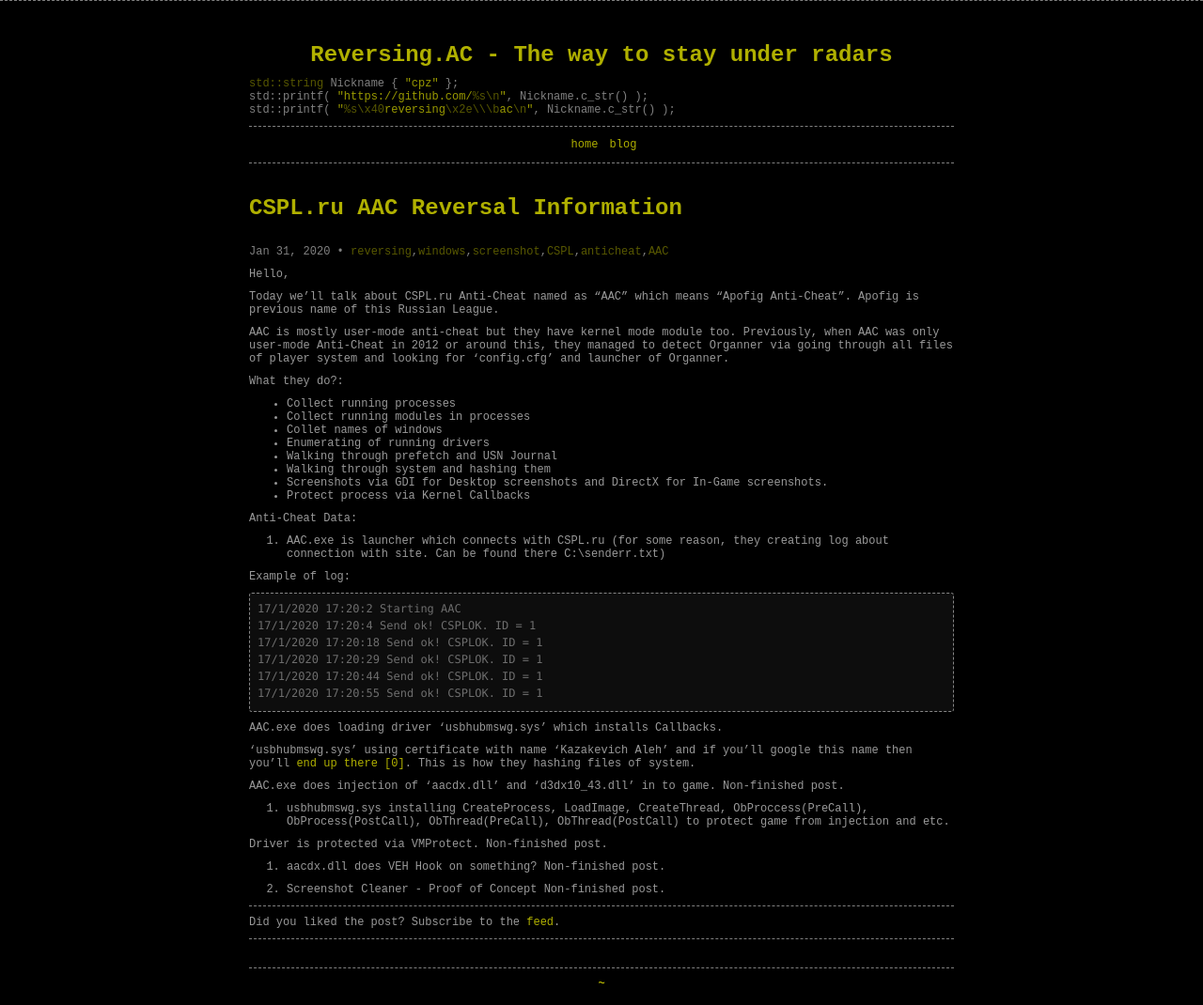
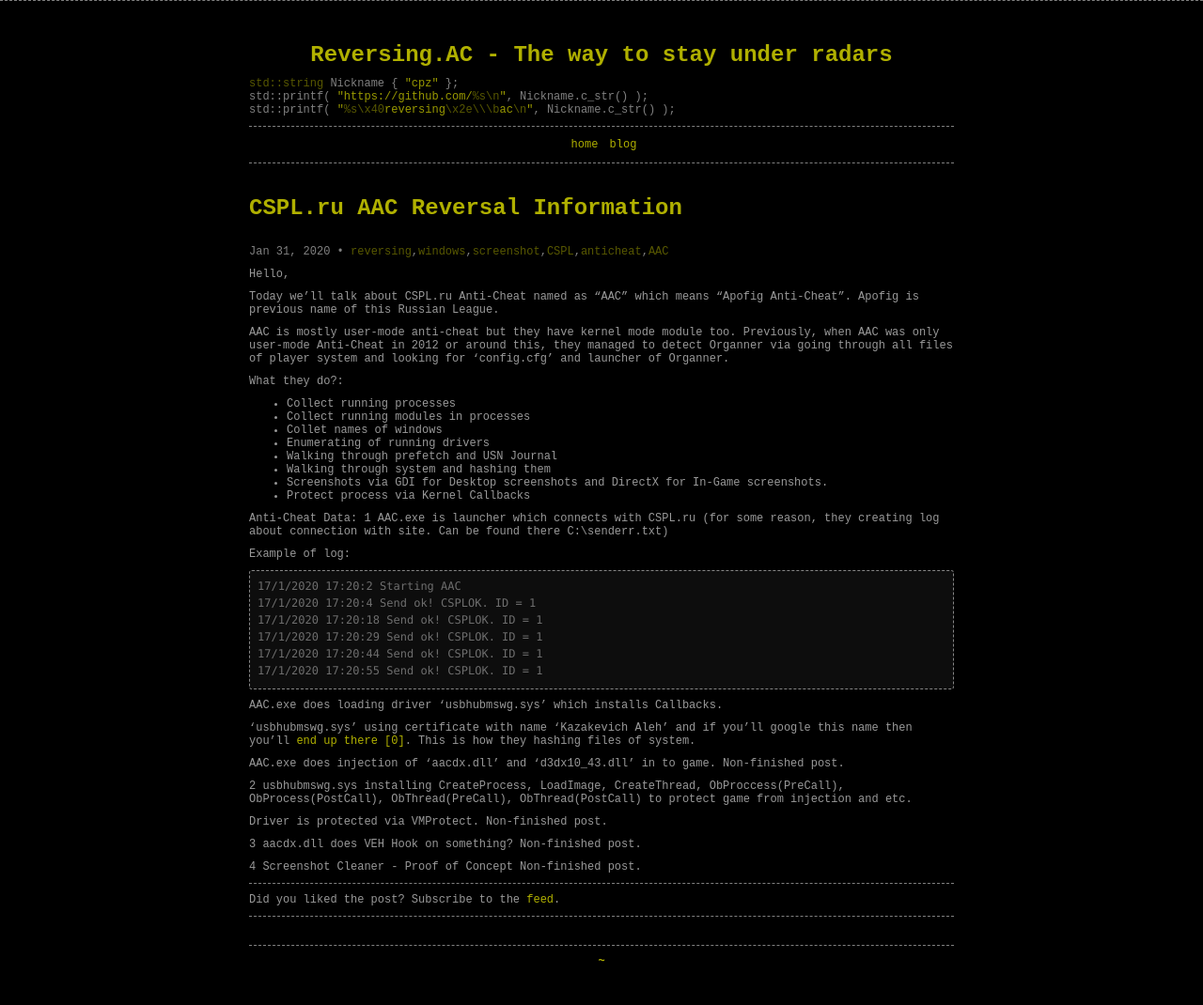
Before and after one commit to cpz/cpz.github.io, a Jekyll site: the page built from _posts/2020/2020-01-01-CSPL-AAC-Reversal-Information.md, in a window 1280 px wide. Shown: the whole page at 94% size. Built offline with Jekyll 4.4.1, drawn with Linux system fonts in a browser that asks for light colours; comment, search, counter and statistics services are not loaded; after the commit the page ends 1046 px from its top, so only the background shows below that.

Commit message:
Update 2020-01-01-CSPL-AAC-Reversal-Information.md

```diff
--- a/_posts/2020/2020-01-01-CSPL-AAC-Reversal-Information.md
+++ b/_posts/2020/2020-01-01-CSPL-AAC-Reversal-Information.md
@@ -31,7 +31,7 @@ What they do?:
 * Protect process via Kernel Callbacks
 
 Anti-Cheat Data:
-1. AAC.exe is launcher which connects with CSPL.ru (for some reason, they creating log about connection with site. Can be found there C:\senderr.txt)
+1 AAC.exe is launcher which connects with CSPL.ru (for some reason, they creating log about connection with site. Can be found there C:\senderr.txt)
 
 Example of log:
 
@@ -51,15 +51,15 @@ AAC.exe does loading driver 'usbhubmswg.sys' which installs Callbacks.
 AAC.exe does injection of 'aacdx.dll' and 'd3dx10_43.dll' in to game.
 Non-finished post.
 
-2. usbhubmswg.sys installing CreateProcess, LoadImage, CreateThread, ObProccess(PreCall), ObProcess(PostCall), ObThread(PreCall), ObThread(PostCall) to protect game from injection and etc.
+2 usbhubmswg.sys installing CreateProcess, LoadImage, CreateThread, ObProccess(PreCall), ObProcess(PostCall), ObThread(PreCall), ObThread(PostCall) to protect game from injection and etc.
 
 Driver is protected via VMProtect.
 Non-finished post.
 
-3. aacdx.dll does VEH Hook on something?
+3 aacdx.dll does VEH Hook on something?
 Non-finished post.
 
-4. Screenshot Cleaner - Proof of Concept
+4 Screenshot Cleaner - Proof of Concept
 Non-finished post.
 
 [0]: http://www.cyberforum.ru/beta-testing/thread1207634.html
```
